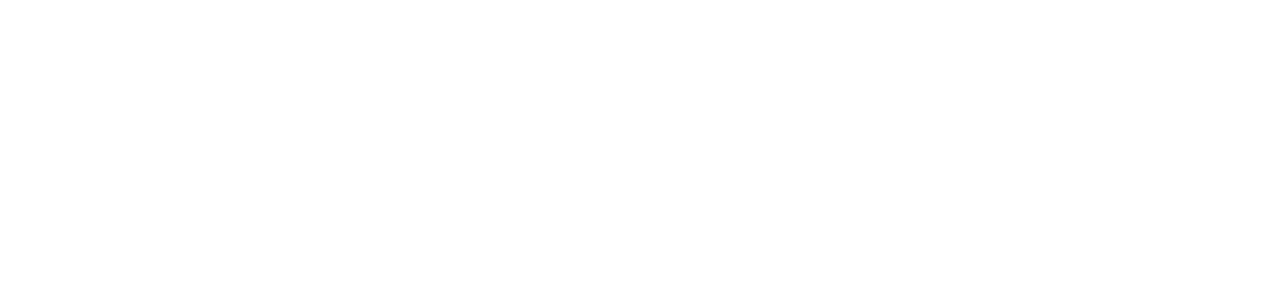
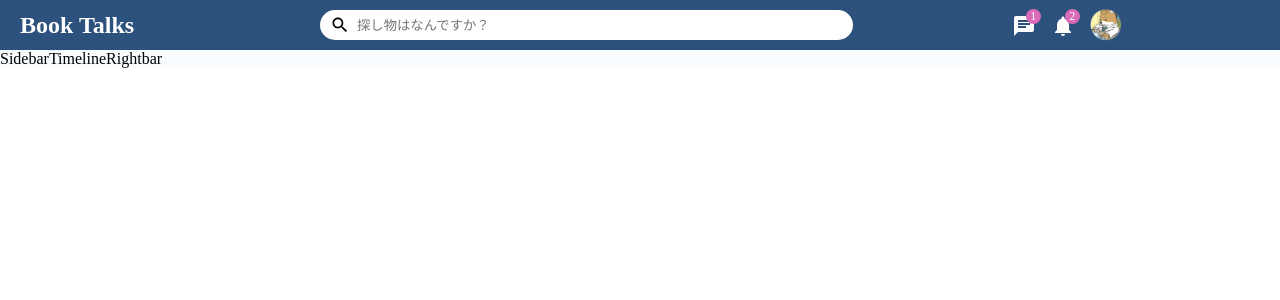
Before and after one commit to Koharu0212/BookTalks, a React (Create React App) app in the folder frontend/: page / in a window 1280 px wide. Shown: the top 300 px of the page. Built offline with nearby package versions, Linux system fonts and the light colour scheme.

Commit message:
コンポーネントの雛形を作成

```diff
--- a/frontend/package.json
+++ b/frontend/package.json
@@ -3,12 +3,18 @@
   "version": "0.1.0",
   "private": true,
   "dependencies": {
+    "@emotion/react": "^11.13.0",
+    "@emotion/styled": "^11.13.0",
+    "@mui/icons-material": "^5.16.6",
+    "@mui/material": "^5.16.6",
+    "@mui/styled-engine-sc": "^6.0.0-alpha.18",
     "@testing-library/jest-dom": "^5.17.0",
     "@testing-library/react": "^13.4.0",
     "@testing-library/user-event": "^13.5.0",
     "react": "^18.3.1",
     "react-dom": "^18.3.1",
     "react-scripts": "5.0.1",
+    "styled-components": "^6.1.12",
     "web-vitals": "^2.1.4"
   },
   "scripts": {
--- a/frontend/src/App.js
+++ b/frontend/src/App.js
@@ -1,6 +1,8 @@
+import Home from "./pages/home/Home"
+
 function App() {
   return (
-    <div className="App"></div>
+    <Home />
   );
 }
 
--- /dev/null
+++ b/frontend/src/components/rightbar/Rightbar.jsx
@@ -0,0 +1,7 @@
+import React from 'react'
+
+export default function Rightbar() {
+  return (
+	<div>Rightbar</div>
+  )
+}
--- /dev/null
+++ b/frontend/src/components/sidebar/Sidebar.jsx
@@ -0,0 +1,7 @@
+import React from 'react'
+
+export default function Sidebar() {
+  return (
+	<div>Sidebar</div>
+  )
+}
--- /dev/null
+++ b/frontend/src/components/timeline/Timeline.jsx
@@ -0,0 +1,7 @@
+import React from 'react'
+
+export default function Timeline() {
+  return (
+	<div>Timeline</div>
+  )
+}
--- /dev/null
+++ b/frontend/src/pages/home/Home.css
@@ -0,0 +1,5 @@
+.homeContainer {
+	display: flex;
+	width: 100%;
+	background-color: #f8fcff;
+}
--- /dev/null
+++ b/frontend/src/pages/home/Home.jsx
@@ -0,0 +1,19 @@
+import React from 'react'
+import Topbar from "../../components/topbar/Topbar"
+import Sidebar from "../../components/sidebar/Sidebar"
+import Timeline from "../../components/timeline/Timeline"
+import Rightbar from "../../components/rightbar/Rightbar"
+import "./Home.css"
+
+export default function Home() {
+  return (
+	<>
+		<Topbar />
+		<div className="homeContainer">
+			<Sidebar />
+			<Timeline />
+			<Rightbar  />
+		</div>
+	</>
+  )
+}
```
Also changed, not shown: frontend/public/manifest.json, frontend/src/components/rightbar/Rightbar.css (added), frontend/src/components/sidebar/Sidebar.css (added), frontend/src/components/timeline/Timeline.css (added), 2 other files (tests, documents, lock files or other folders).
